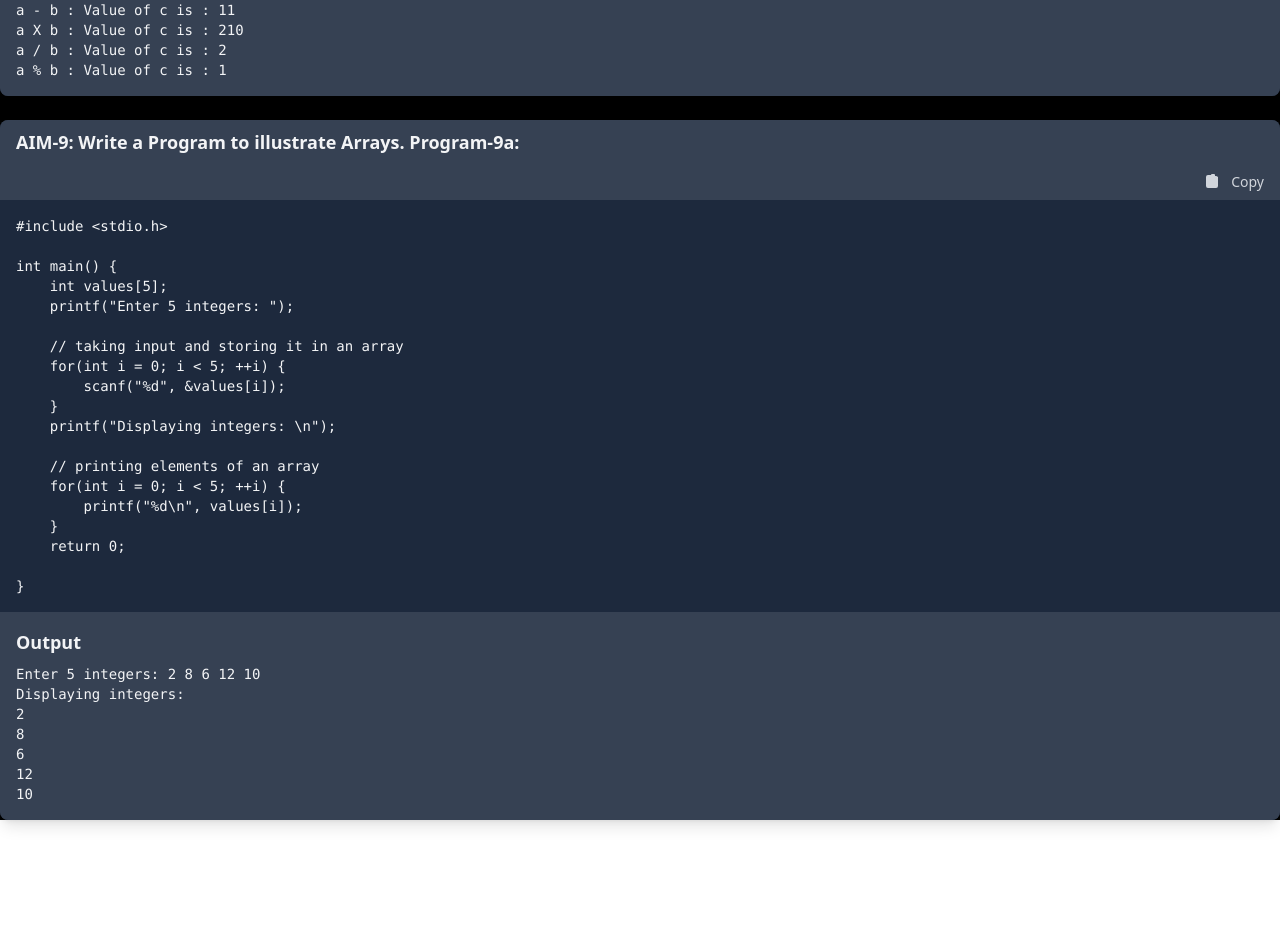
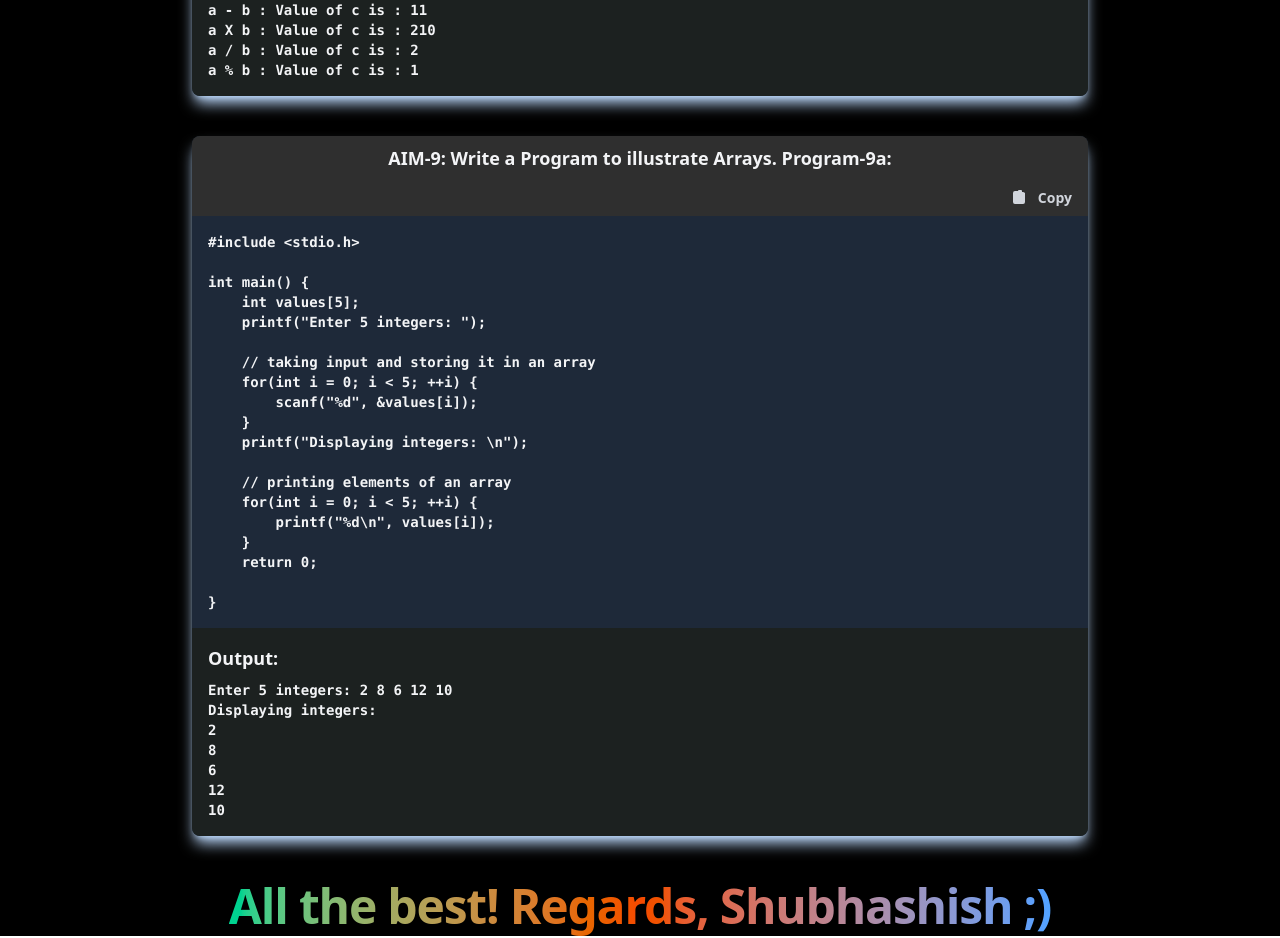
Before and after one commit to Shubhashish-Chakraborty/bce-code-solution, a React (Vite) app: page / in a window 1280 px wide. Shown: the part 960-1898 px from the top of the page. Before the commit the page ends 1804 px from the top, so only its background shows below. Built offline with nearby package versions, Linux system fonts and the light colour scheme.

Commit message:
Some final finishing done

```diff
--- a/src/App.tsx
+++ b/src/App.tsx
@@ -36,6 +36,13 @@ export default function App() {
                 <CodeBlock title="AIM-8: Write a Program to illustrate Arithmetic expressions" code={code8} output={output8} />
                 <CodeBlock title="AIM-9: Write a Program to illustrate Arrays. Program-9a:" code={code9a} output={output9a} />
             </div>
+
+
+            <div className="text-center">
+                <h1 className="text-white text-3xl md:text-6xl lg:text-5xl font-bold tracking-tight max-w-4xl mx-auto leading-tight">
+                    <span className="bg-gradient-to-r from-emerald-400 via-orange-600 to-blue-400 bg-clip-text text-transparent cursor-pointer">All the best! Regards, Shubhashish ;)</span>
+                </h1>
+            </div>
         </div>
     )
 }
--- a/src/components/CodeBlock.tsx
+++ b/src/components/CodeBlock.tsx
@@ -13,24 +13,24 @@ const CodeBlock: React.FC<CodeBlockProps> = ({ title, code, output }) => {
     try {
       await navigator.clipboard.writeText(code);
       setIsCopied(true);
-            setTimeout(() => setIsCopied(false), 2000); // Reset after 2 seconds
+      setTimeout(() => setIsCopied(false), 2000); // Reseting after 2 seconds
     } catch (error) {
       console.error("Failed to copy code:", error);
     }
   };
 
   return (
-        <div className="my-6 rounded-lg overflow-hidden shadow-lg bg-slate-800 text-gray-100">
+    <div className="my-6 mb-10 rounded-lg overflow-hidden cursor-pointer shadow-lg shadow-blue-200 hover:shadow-2xl hover:shadow-purple-500 transition-all duration-500 bg-gray-800 font-bold text-gray-100 max-w-4xl mx-auto">
       {/* Title */}
-            <h3 className="px-4 py-2 bg-gray-700 text-lg font-semibold">{title}</h3>
+      <h3 className="px-4 py-2 bg-codeblock1 text-lg text-center font-semibold">{title}</h3>
 
       {/* Code Container */}
       <div className="relative">
         {/* Header with copy button */}
-                <div className="flex justify-end px-4 py-2 bg-gray-700">
+        <div className="flex justify-end px-4 py-2 bg-codeblock1">
           <button
             onClick={handleCopy}
-                        className="flex items-center gap-2 text-sm text-gray-300 hover:text-green-400 transition-colors"
+            className="flex items-center gap-2 text-sm text-gray-300 cursor-pointer hover:text-green-400 transition-colors"
           >
             <svg
               xmlns="http://www.w3.org/2000/svg"
@@ -46,14 +46,14 @@ const CodeBlock: React.FC<CodeBlockProps> = ({ title, code, output }) => {
 
         {/* Code Block */}
         <pre className="p-4 overflow-x-auto text-sm">
-                    <code className="whitespace-pre-wrap break-words">{code}</code>
+          <code className="block whitespace-pre overflow-x-auto">{code}</code>
         </pre>
       </div>
 
       {/* Output Section */}
       {output && (
-                <div className="p-4 bg-gray-700">
-                    <h4 className="text-lg font-semibold mb-2">Output</h4>
+        <div className="p-4 bg-codeblock2">
+          <h4 className="text-lg font-semibold mb-2">Output:</h4>
           <pre className="text-sm whitespace-pre-wrap break-words">{output}</pre>
         </div>
       )}
--- a/src/index.css
+++ b/src/index.css
@@ -5,4 +5,6 @@
     --color-BgCap2: #19050f;
     --color-TextCap1: #d1aaf4;
     --color-TextCap2: #f49fce;
+    --color-codeblock1: #2f2f2f;
+    --color-codeblock2: #1c2120;
 }
```
Lines whose indentation alone changed are shown as unchanged.
